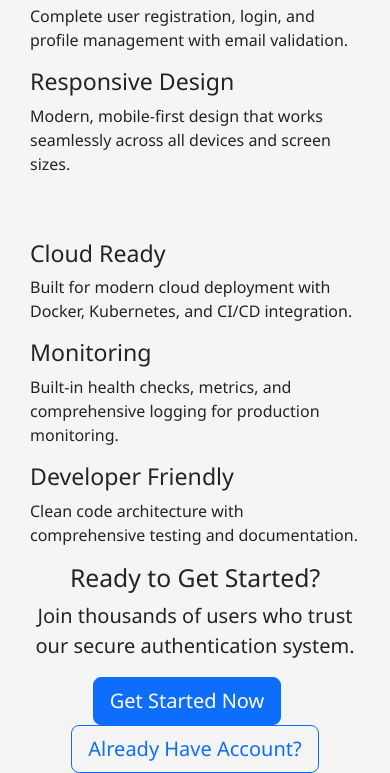
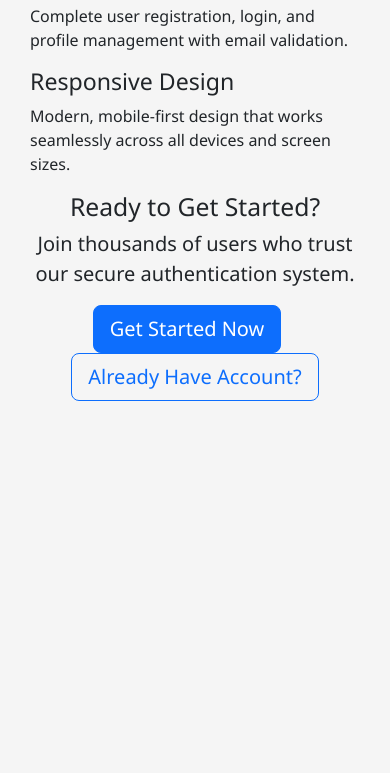
Before and after one commit to DevOps-Colony/flask-devops-project, a Flask app: page / in a window 390 px wide. Shown: the part 429-1202 px from the top of the page. After the commit the page ends 830 px from the top, so only its background shows below. Run offline with Flask 3, Linux system fonts and the light colour scheme; some libraries are stand-ins or nearby versions.

Commit message:
modified:   app/templates/index.html

```diff
--- a/app/templates/index.html
+++ b/app/templates/index.html
@@ -62,38 +62,6 @@
                     </div>
                     <h3>Responsive Design</h3>
                     <p>Modern, mobile-first design that works seamlessly across all devices and screen sizes.</p>
-                </div>
-            </div>
-        </div>
-
-        <div class="row mt-5">
-            <div class="col-md-4">
-                <div class="feature-card">
-                    <div class="feature-icon">
-                        <i class="fas fa-cloud"></i>
-                    </div>
-                    <h3>Cloud Ready</h3>
-                    <p>Built for modern cloud deployment with Docker, Kubernetes, and CI/CD integration.</p>
-                </div>
-            </div>
-
-            <div class="col-md-4">
-                <div class="feature-card">
-                    <div class="feature-icon">
-                        <i class="fas fa-chart-line"></i>
-                    </div>
-                    <h3>Monitoring</h3>
-                    <p>Built-in health checks, metrics, and comprehensive logging for production monitoring.</p>
-                </div>
-            </div>
-
-            <div class="col-md-4">
-                <div class="feature-card">
-                    <div class="feature-icon">
-                        <i class="fas fa-code"></i>
-                    </div>
-                    <h3>Developer Friendly</h3>
-                    <p>Clean code architecture with comprehensive testing and documentation.</p>
                 </div>
             </div>
         </div>
@@ -174,11 +142,6 @@
     box-shadow: 0 4px 15px rgba(0,0,0,0.2);
 }
 
-.btn-lg:hover {
-    transform: translateY(-2px);
-    box-shadow: 0 6px 20px rgba(0,0,0,0.3);
-}
-
 .features-section {
     padding: 80px 0;
     background: #f8f9fa;
@@ -206,80 +169,10 @@
     margin-bottom: 1.5rem;
 }
 
-.feature-card h3 {
-    color: #333;
-    margin-bottom: 1rem;
-    font-weight: 600;
-}
-
-.feature-card p {
-    color: #666;
-    line-height: 1.6;
-}
-
 .cta-section {
     padding: 80px 0;
     background: linear-gradient(135deg, #667eea 0%, #764ba2 100%);
     color: white;
-}
-
-.cta-section h2 {
-    font-size: 2.5rem;
-    margin-bottom: 1rem;
-    font-weight: 700;
-}
-
-.cta-section .lead {
-    font-size: 1.2rem;
-    margin-bottom: 3rem;
-    opacity: 0.9;
-}
-
-.cta-buttons {
-    display: flex;
-    gap: 1rem;
-    justify-content: center;
-    flex-wrap: wrap;
-}
-
-.btn-outline-primary {
-    color: white;
-    border-color: white;
-    background: transparent;
-}
-
-.btn-outline-primary:hover {
-    background: white;
-    color: #667eea;
-}
-
-@media (max-width: 768px) {
-    .hero-title {
-        font-size: 2.5rem;
-    }
-
-    .hero-subtitle {
-        font-size: 1.1rem;
-    }
-
-    .hero-buttons {
-        flex-direction: column;
-        align-items: center;
-    }
-
-    .btn-lg {
-        width: 250px;
-        justify-content: center;
-    }
-
-    .cta-buttons {
-        flex-direction: column;
-        align-items: center;
-    }
-
-    .features-section {
-        padding: 60px 0;
-    }
 }
 
 .container {
@@ -301,22 +194,13 @@
 }
 
 @media (max-width: 768px) {
+    .hero-title {
+        font-size: 2.5rem;
+    }
     .col-md-4 {
         flex: 0 0 100%;
         max-width: 100%;
     }
 }
-
-.mt-5 {
-    margin-top: 3rem;
-}
-
-.me-3 {
-    margin-right: 1rem;
-}
-
-.text-center {
-    text-align: center;
-}
 </style>
 {% endblock %}
```
